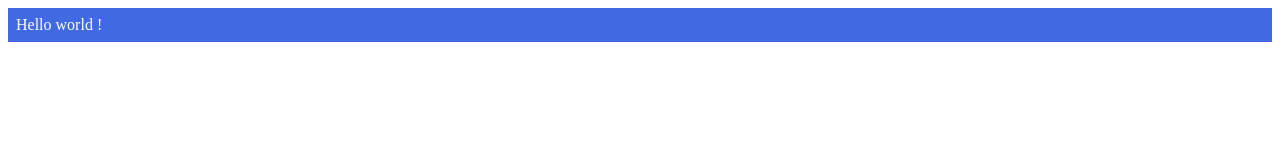
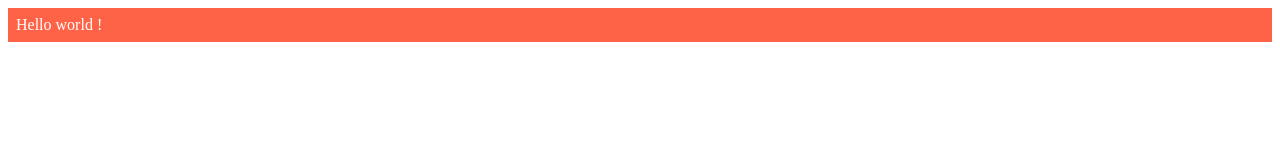
Before and after one commit to GaetanBt/test, a website: page src/index.html in a window 1280 px wide. Drawn offline with Linux system fonts and the light colour scheme.

Commit message:
Switch box background to tomato

```diff
--- a/src/style.css
+++ b/src/style.css
@@ -1,7 +1,7 @@
 @charset "utf-8";
 
 .box {
-  background: royalblue;
+  background: tomato;
   color: #fff;
   padding: .5em;
 }
```
